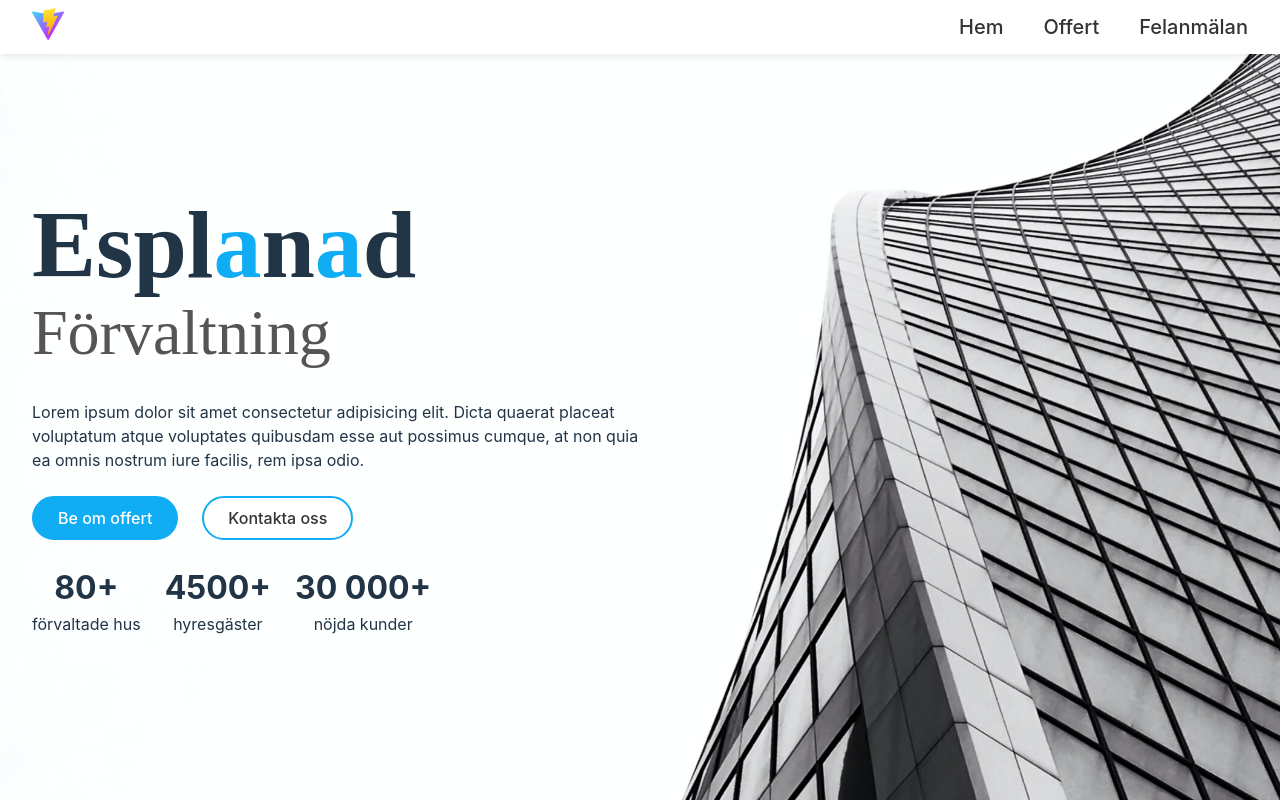
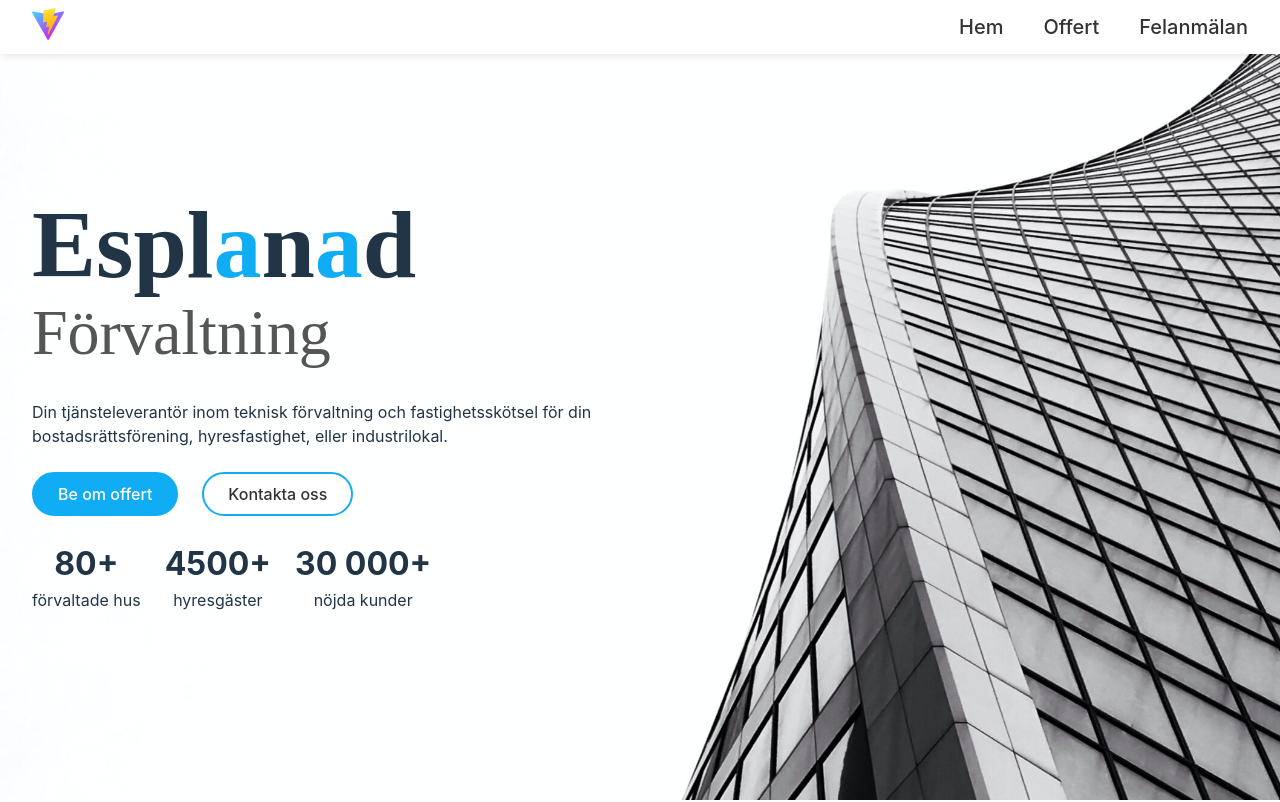
Before and after one commit to FredrikRidderfalk/esplanad-website-vite, a React (Vite) app: page / in a window 1280 px wide. Shown: the top 802 px of the page. Built offline with nearby package versions, Linux system fonts and the light colour scheme; a web font is replaced by a local one.

Commit message:
feat: update copy for subtitle

```diff
--- a/src/Home.tsx
+++ b/src/Home.tsx
@@ -12,10 +12,9 @@ function Home() {
             </h1>
             <span className="subtitle">Förvaltning</span>
             <p>
-              Lorem ipsum dolor sit amet consectetur adipisicing elit. Dicta
-              quaerat placeat voluptatum atque voluptates quibusdam esse aut
-              possimus cumque, at non quia ea omnis nostrum iure facilis, rem
-              ipsa odio.
+              Din tjänsteleverantör inom teknisk förvaltning och
+              fastighetsskötsel för din bostadsrättsförening, hyresfastighet,
+              eller industrilokal.
             </p>
             <div className="container__hero-btns">
               <a className="hero-btn" href="">
```
